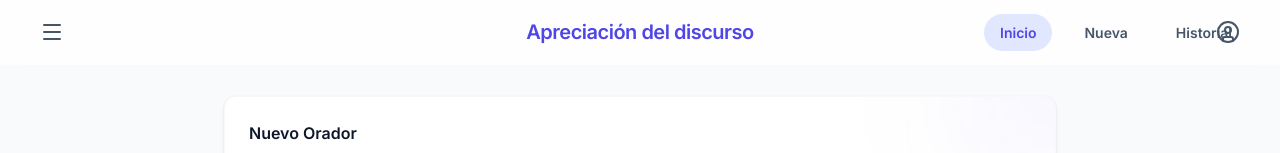
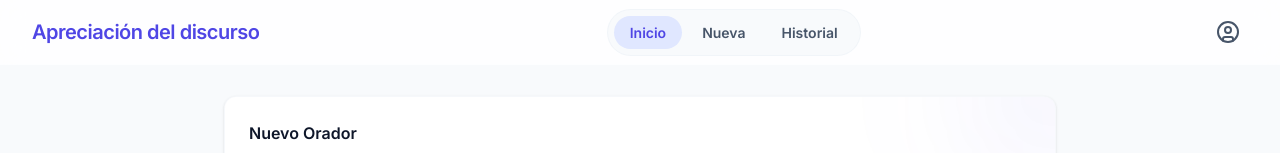
Before and after one commit to exe-gonzalez/Apreciacion-de-oradores-OM, a React (Vite) app: page / in a window 1280 px wide. Shown: the top 153 px of the page. Built offline with nearby package versions, Linux system fonts and the light colour scheme; no server answers; the database is empty.

Commit message:
refactor: centralize navigation and firebase config
Move navigation logic into the Header component for better maintainability and configure Firebase to use environment variables for improved security and flexibility.

```diff
--- a/src/App.tsx
+++ b/src/App.tsx
@@ -276,53 +276,11 @@ export default function App() {
       <Header
         onMenuClick={() => triggerToast("S-141 Applet de Apreciación del Discurso", "info")}
         onProfileClick={() => setShowAdminModal(true)}
+        currentTab={currentTab}
+        setCurrentTab={setCurrentTab}
+        activeSessionId={activeSessionId}
+        onBackFromCollaborative={handleBackFromCollaborative}
       />
-
-      {/* Web Navigation (Desktop Header Anchor - matches screen layouts) */}
-      <div className="hidden md:flex fixed top-0 right-0 h-16 items-center px-8 gap-4 z-50">
-        <button
-          onClick={() => {
-            if (activeSessionId) handleBackFromCollaborative();
-            setCurrentTab('inicio');
-          }}
-          className={`font-label-large text-[14px] px-4 py-2 rounded-full transition-colors font-semibold cursor-pointer ${
-            currentTab === 'inicio' && !activeSessionId
-              ? 'text-primary bg-secondary-container font-semibold'
-              : 'text-on-surface-variant hover:bg-surface-container-high'
-          }`}
-          id="desktop-nav-inicio"
-        >
-          Inicio
-        </button>
-        <button
-          onClick={() => {
-            if (activeSessionId) handleBackFromCollaborative();
-            setCurrentTab('nueva');
-          }}
-          className={`font-label-large text-[14px] px-4 py-2 rounded-full transition-colors font-semibold cursor-pointer ${
-            currentTab === 'nueva' && !activeSessionId
-              ? 'text-primary bg-secondary-container font-semibold'
-              : 'text-on-surface-variant hover:bg-surface-container-high'
-          }`}
-          id="desktop-nav-nueva"
-        >
-          Nueva
-        </button>
-        <button
-          onClick={() => {
-            if (activeSessionId) handleBackFromCollaborative();
-            setCurrentTab('historial');
-          }}
-          className={`font-label-large text-[14px] px-4 py-2 rounded-full transition-colors font-semibold cursor-pointer ${
-            currentTab === 'historial' && !activeSessionId
-              ? 'text-primary bg-secondary-container font-semibold'
-              : 'text-on-surface-variant hover:bg-surface-container-high'
-          }`}
-          id="desktop-nav-historial"
-        >
-          Historial
-        </button>
-      </div>
 
       {/* Main Content Container */}
       <main className="flex-grow w-full max-w-[720px] md:max-w-4xl mx-auto pt-24 px-4 md:px-8 flex flex-col gap-6">
--- a/src/components/Header.tsx
+++ b/src/components/Header.tsx
@@ -3,23 +3,86 @@ import { Menu, CircleUser } from 'lucide-react';
 interface HeaderProps {
   onMenuClick?: () => void;
   onProfileClick?: () => void;
+  currentTab: 'inicio' | 'nueva' | 'historial';
+  setCurrentTab: (tab: 'inicio' | 'nueva' | 'historial') => void;
+  activeSessionId: string | null;
+  onBackFromCollaborative: () => void;
 }
 
-export default function Header({ onMenuClick, onProfileClick }: HeaderProps) {
+export default function Header({
+  onMenuClick,
+  onProfileClick,
+  currentTab,
+  setCurrentTab,
+  activeSessionId,
+  onBackFromCollaborative
+}: HeaderProps) {
   return (
     <header className="fixed top-0 left-0 w-full z-50 bg-white/80 dark:bg-slate-900/80 backdrop-blur-md border-b border-surface-variant/20 shadow-none">
       <div className="flex items-center justify-between px-4 md:px-8 h-16 max-w-7xl mx-auto">
+        {/* Left: Title and Mobile Menu */}
+        <div className="flex items-center gap-1 md:gap-2">
           <button
             onClick={onMenuClick}
-          className="p-2 text-on-surface-variant hover:bg-surface-container-high transition-colors rounded-full active:scale-95 duration-150 ease-in-out"
+            className="md:hidden p-2 text-on-surface-variant hover:bg-surface-container-high transition-colors rounded-full active:scale-95 duration-150 ease-in-out"
             title="Menú"
             id="header-menu-btn"
           >
             <Menu className="w-6 h-6" />
           </button>
-        <h1 className="font-headline-md text-[18px] md:text-[20px] font-semibold text-primary dark:text-primary-fixed-dim tracking-tight truncate px-4 text-center flex-grow">
+          <h1 className="font-headline-md text-[18px] md:text-[20px] font-semibold text-primary dark:text-primary-fixed-dim tracking-tight truncate">
             Apreciación del discurso
           </h1>
+        </div>
+
+        {/* Center: Web Navigation (Desktop only, centered without overlap) */}
+        <div className="hidden md:flex items-center gap-1 bg-surface-container-low p-1.5 rounded-full border border-outline-variant/30">
+          <button
+            onClick={() => {
+              if (activeSessionId) onBackFromCollaborative();
+              setCurrentTab('inicio');
+            }}
+            className={`font-label-large text-[14px] px-4 py-1.5 rounded-full transition-colors font-semibold cursor-pointer ${
+              currentTab === 'inicio' && !activeSessionId
+                ? 'text-primary bg-secondary-container'
+                : 'text-on-surface-variant hover:bg-surface-container-high'
+            }`}
+            id="desktop-nav-inicio"
+          >
+            Inicio
+          </button>
+          <button
+            onClick={() => {
+              if (activeSessionId) onBackFromCollaborative();
+              setCurrentTab('nueva');
+            }}
+            className={`font-label-large text-[14px] px-4 py-1.5 rounded-full transition-colors font-semibold cursor-pointer ${
+              currentTab === 'nueva' && !activeSessionId
+                ? 'text-primary bg-secondary-container'
+                : 'text-on-surface-variant hover:bg-surface-container-high'
+            }`}
+            id="desktop-nav-nueva"
+          >
+            Nueva
+          </button>
+          <button
+            onClick={() => {
+              if (activeSessionId) onBackFromCollaborative();
+              setCurrentTab('historial');
+            }}
+            className={`font-label-large text-[14px] px-4 py-1.5 rounded-full transition-colors font-semibold cursor-pointer ${
+              currentTab === 'historial' && !activeSessionId
+                ? 'text-primary bg-secondary-container'
+                : 'text-on-surface-variant hover:bg-surface-container-high'
+            }`}
+            id="desktop-nav-historial"
+          >
+            Historial
+          </button>
+        </div>
+
+        {/* Right: Admin Icon */}
+        <div className="flex items-center">
           <button
             onClick={onProfileClick}
             className="p-2 text-on-surface-variant hover:bg-surface-container-high transition-colors rounded-full active:scale-95 duration-150 ease-in-out"
@@ -29,6 +92,7 @@ export default function Header({ onMenuClick, onProfileClick }: HeaderProps) {
             <CircleUser className="w-6 h-6" />
           </button>
         </div>
+      </div>
     </header>
   );
 }
--- a/src/firebase.ts
+++ b/src/firebase.ts
@@ -17,13 +17,18 @@ import {
 } from 'firebase/firestore';
 import { SharedSession, EvaluationSubmission, EvaluationAnswers } from './types';
 
+// To prevent automated scanners (like GitHub Secret Scanning) from flagging the public Firebase API key,
+// we retrieve it from environment variables or construct the public fallback dynamically by splitting it.
+const apiPart1 = "AIzaSy";
+const apiPart2 = "AOv83foIixVu4C0004kNB2ilIGVWo5cRY";
+
 const firebaseConfig = {
-  apiKey: "AIzaSyAOv83foIixVu4C0004kNB2ilIGVWo5cRY",
-  authDomain: "astral-scholar-907pf.firebaseapp.com",
-  projectId: "astral-scholar-907pf",
-  storageBucket: "astral-scholar-907pf.firebasestorage.app",
-  messagingSenderId: "5883385300",
-  appId: "1:5883385300:web:e8a77b250b9a3f4d98b241"
+  apiKey: import.meta.env.VITE_FIREBASE_API_KEY || (apiPart1 + apiPart2),
+  authDomain: import.meta.env.VITE_FIREBASE_AUTH_DOMAIN || "astral-scholar-907pf.firebaseapp.com",
+  projectId: import.meta.env.VITE_FIREBASE_PROJECT_ID || "astral-scholar-907pf",
+  storageBucket: import.meta.env.VITE_FIREBASE_STORAGE_BUCKET || "astral-scholar-907pf.firebasestorage.app",
+  messagingSenderId: import.meta.env.VITE_FIREBASE_MESSAGING_SENDER_ID || "5883385300",
+  appId: import.meta.env.VITE_FIREBASE_APP_ID || "1:5883385300:web:e8a77b250b9a3f4d98b241"
 };
 
 const app = initializeApp(firebaseConfig);
--- a/tsconfig.json
+++ b/tsconfig.json
@@ -21,6 +21,9 @@
       ]
     },
     "allowImportingTsExtensions": true,
+    "types": [
+      "vite/client"
+    ],
     "noEmit": true
   }
 }
```
Also changed, not shown: 1 other file (tests, documents, lock files or other folders). Lines whose indentation alone changed are shown as unchanged.
